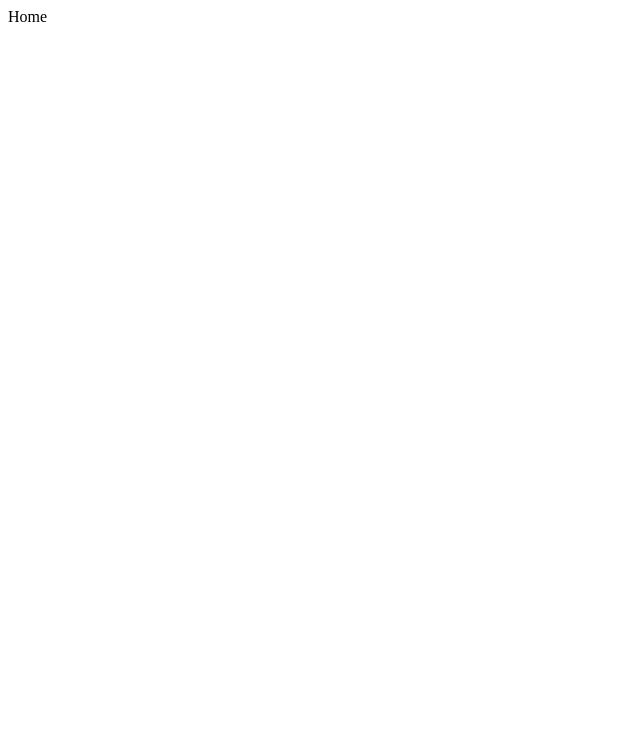
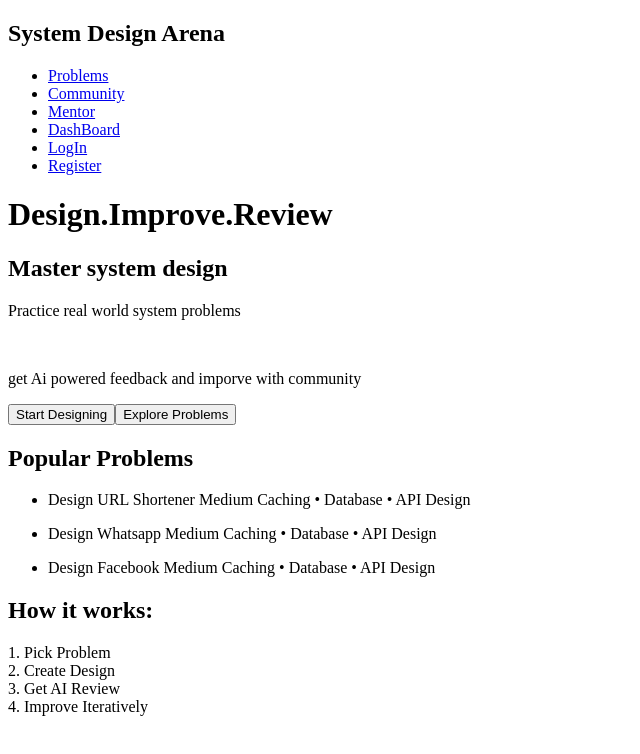
Before and after one commit to Akhil-219/system-design-arena, a React app in the folder frontend/: page / in a window 1280 px wide. Shown: the top 754 px of the page, without its empty margins (0-640 px from the left). Built offline with nearby package versions, Linux system fonts and the light colour scheme; no server answers; the HTML template or start-up script is replaced by a standard one.

Commit message:
feat: implement authentication context and session restoration

```diff
--- a/frontend/src/App.jsx
+++ b/frontend/src/App.jsx
@@ -1,10 +1,12 @@
 import { BrowserRouter } from "react-router-dom";
 import AppRoutes from "./routes/AppRoutes";
-
+import { AuthProvider } from "./context/AuthContext";
 function App() {
   return (
     <BrowserRouter>
+    <AuthProvider>
       <AppRoutes />
+    </AuthProvider>
     </BrowserRouter>
   );
 }
--- /dev/null
+++ b/frontend/src/api/auth.api.js
@@ -0,0 +1,20 @@
+import api from "./axios";
+
+export const loginUser = async (data) => {
+    const response = await api.post("/auth/login", data);
+    return response.data.data.user;
+};
+
+export const registerUser = async (data) => {
+    const response = await api.post("/auth/register", data);
+    return response.data.data.user;
+};
+
+export const getCurrentUser = async () => {
+    const response = await api.get("/auth/current-user");
+    return response.data.data.user;
+};
+
+export const logoutUser = async () => {
+    await api.post("/auth/logout");
+};
--- a/frontend/src/components/Navbar.jsx
+++ b/frontend/src/components/Navbar.jsx
@@ -0,0 +1,38 @@
+import React from "react";
+import { Link, NavLink } from "react-router-dom";
+import { useAuth } from "../context/AuthContext";
+
+function Navbar() {
+  const { user } = useAuth();
+
+  console.log(user);
+  return (
+    <>
+      <nav>
+        <h1>System Design Arena</h1>
+        <ul>
+          <li>
+            <NavLink to="/problems">Problems</NavLink>
+          </li>
+          <li>
+            <NavLink to="/community">Community</NavLink>
+          </li>
+          <li>
+            <NavLink to="/mentor">Mentor</NavLink>
+          </li>
+          <li>
+            <NavLink to="/dashboard">DashBoard</NavLink>
+          </li>
+          <li>
+            <NavLink to="/LogIn">LogIn</NavLink>
+          </li>
+          <li>
+            <NavLink to="/register">Register</NavLink>
+          </li>
+        </ul>
+      </nav>
+    </>
+  );
+}
+
+export default Navbar;
--- /dev/null
+++ b/frontend/src/context/AuthContext.jsx
@@ -0,0 +1,57 @@
+import React from "react";
+import { useState, createContext, useContext, useEffect } from "react";
+import {loginUser,registerUser,logoutUser,getCurrentUser} from "../api/auth.api";
+const AuthContext = createContext();
+
+export const AuthProvider = ({ children }) => {
+  const [user, setUser] = useState(null);
+  const [loading, setLoading] = useState(true); // to avoid the ui flickers
+
+  const login = async (data) => {
+    const user = await loginUser(data);
+    setUser(user);
+    return user;
+  };
+
+  const register = async (data) => {
+    const user = await registerUser(data);
+    setUser(user);
+    return user;
+  };
+
+  const logout = async () => {
+    await logoutUser();
+    setUser(null);
+  };
+
+    useEffect(() => {
+    const restoreSession =async()=>{
+      try {
+        const user  = await getCurrentUser()
+        setUser(user)
+      } catch (error) {
+        setUser(null)
+      }
+      setLoading(false)
+    }
+    restoreSession();
+  }, []);
+
+  return (
+    <AuthContext.Provider
+      value={{
+        user,
+        login,
+        register,
+        logout,
+        loading,
+      }}
+    >
+      {children}
+    </AuthContext.Provider>
+  );
+};
+
+export const useAuth = () => {
+   return useContext(AuthContext);
+}
--- /dev/null
+++ b/frontend/src/layouts/MainLayout.jsx
@@ -0,0 +1,15 @@
+import { Outlet } from "react-router-dom";
+import Navbar from "../components/Navbar";
+
+function MainLayout() {
+  return (
+    <>
+      <Navbar />
+      <main className="max-w-7xl mx-auto px-4 py-6">
+        <Outlet />
+      </main>
+    </>
+  );
+}
+
+export default MainLayout;
--- /dev/null
+++ b/frontend/src/pages/Community.jsx
@@ -0,0 +1,9 @@
+import React from 'react'
+
+function Community() {
+  return (
+    <div>Community</div>
+  )
+}
+
+export default Community
--- /dev/null
+++ b/frontend/src/pages/Dashboard.jsx
@@ -0,0 +1,9 @@
+import React from 'react'
+
+function Dashboard() {
+  return (
+    <div>Dashboard</div>
+  )
+}
+
+export default Dashboard
--- a/frontend/src/pages/Home.jsx
+++ b/frontend/src/pages/Home.jsx
@@ -1,9 +1,36 @@
-import React from 'react'
+import React from "react";
 
 function Home() {
   return (
-    <div>Home</div>
-  )
+    <>
+      <h1>Design.Improve.Review</h1>
+      <h2>Master system design </h2>
+      <p>Practice real world system problems</p>
+      <br />
+      <p>get Ai powered feedback and imporve with community</p>
+      <button>Start Designing</button>
+      <button>Explore Problems</button>
+      <h2>Popular Problems</h2>
+      <ul>
+        <li>
+          <p>Design URL Shortener Medium Caching • Database • API Design</p>
+        </li>
+        <li>
+          <p>Design Whatsapp Medium Caching • Database • API Design</p>
+        </li>
+        <li>
+          <p>Design Facebook Medium Caching • Database • API Design</p>
+        </li>
+      </ul>
+      <h2>How it works:</h2>
+      <p>
+        1. Pick Problem<br />
+        2. Create Design <br />
+        3. Get AI Review <br />
+        4. Improve Iteratively
+      </p>
+    </>
+  );
 }
 
-export default Home
+export default Home;
--- a/frontend/src/pages/Login.jsx
+++ b/frontend/src/pages/Login.jsx
@@ -1,8 +1,12 @@
 import React from 'react'
+import { useAuth } from '../context/AuthContext'
+import { useNavigate } from 'react-router-dom'
 
 function Login() {
+  const {login}= useAuth()
+  const navigate =useNavigate()
   return (
-    <div>Login</div>
+    <></>
   )
 }
 
--- /dev/null
+++ b/frontend/src/pages/Mentor.jsx
@@ -0,0 +1,9 @@
+import React from 'react'
+
+function Mentor() {
+  return (
+    <div>Mentor</div>
+  )
+}
+
+export default Mentor
--- a/frontend/src/routes/AppRoutes.jsx
+++ b/frontend/src/routes/AppRoutes.jsx
@@ -4,14 +4,24 @@ import Home from "../pages/Home";
 import Login from "../pages/Login";
 import Register from "../pages/Register";
 import Problems from "../pages/Problems";
+import MainLayout from "../layouts/MainLayout";
+import Community from "../pages/Community";
+import Mentor from "../pages/Mentor";
+import Dashboard from "../pages/Dashboard";
 
 function AppRoutes() {
   return (
     <Routes>
-      <Route path="/" element={<Home />} />
+      <Route element={<MainLayout />}>
+        <Route path="/" element={<Home />} />
+        <Route path="/problems" element={<Problems />} />
+        <Route path="/community" element={<Community/>}/>
+        <Route path="/mentor" element={<Mentor/>}/>
+        <Route path="/dashboard" element={<Dashboard/>}/>
+      </Route>
+
       <Route path="/login" element={<Login />} />
       <Route path="/register" element={<Register />} />
-      <Route path="/problems" element={<Problems />} />
     </Routes>
   );
 }
```
